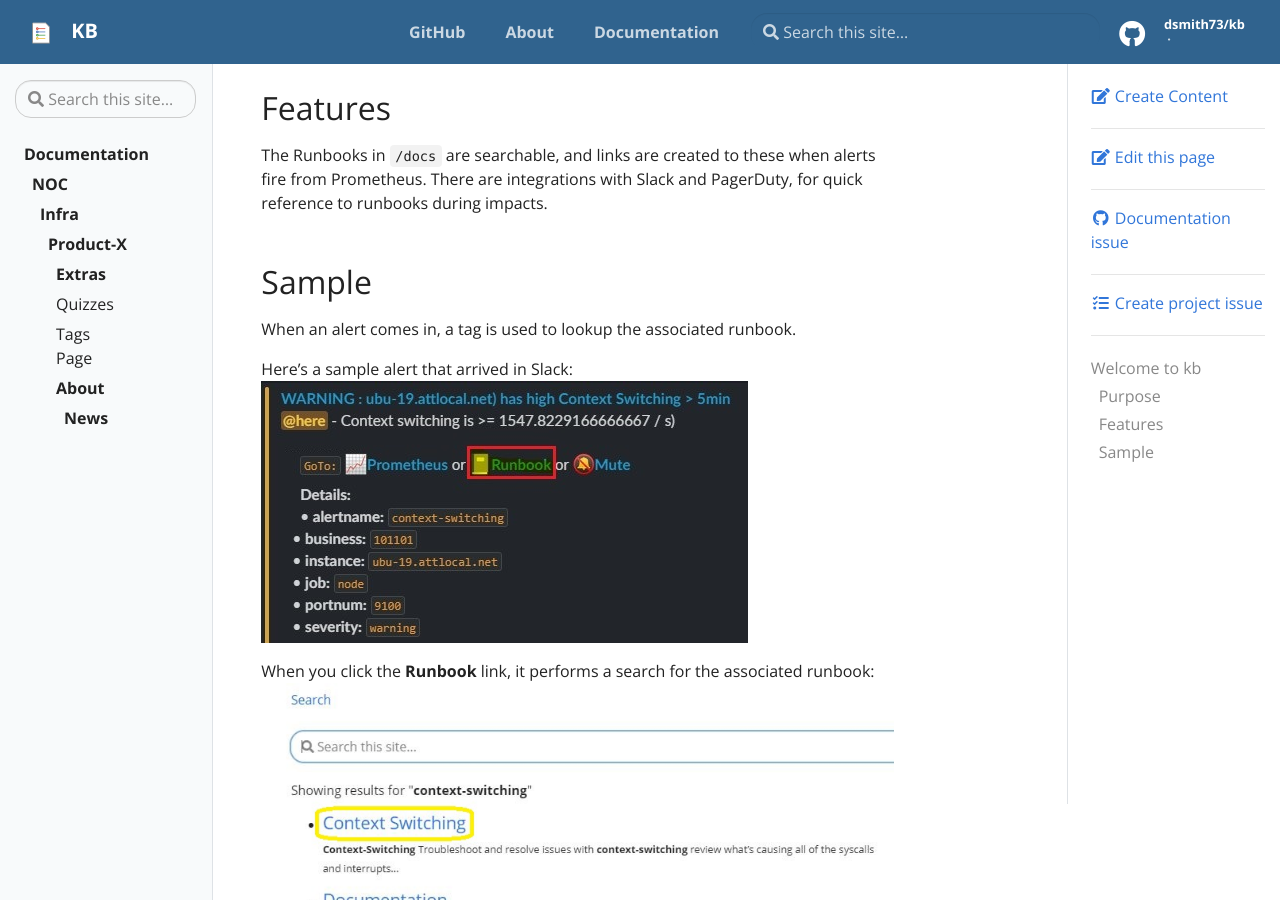
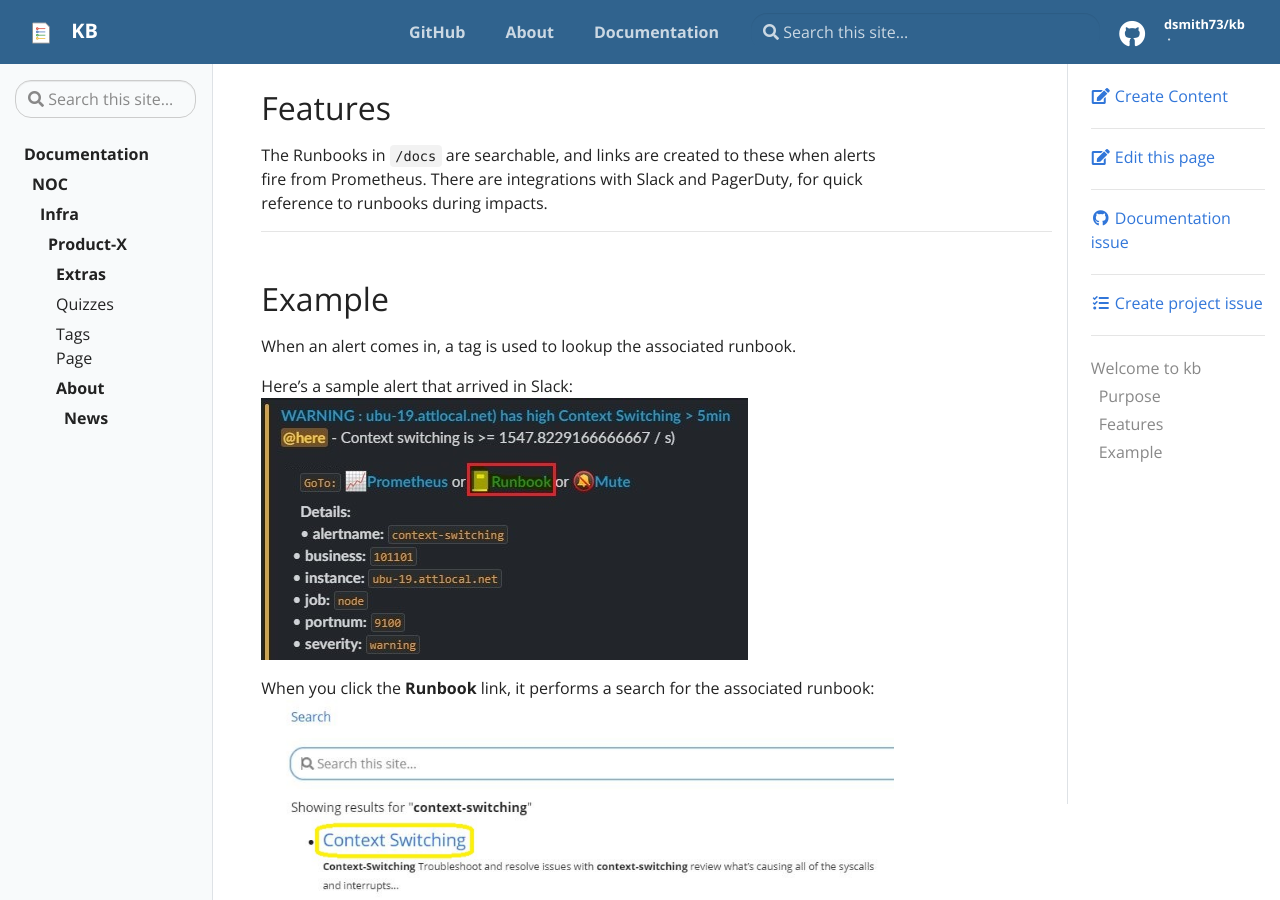
Before and after one commit to 101101/kb, a Jekyll site: the page built from pages/index.md, in a window 1280 px wide and 900 px high, scrolled down 472 px. Built offline with Jekyll 4.4.1, drawn with Linux system fonts in a browser that asks for light colours.

Commit message:
Update index.md

```diff
--- a/pages/index.md
+++ b/pages/index.md
@@ -22,15 +22,17 @@ This was created to integrate with the Prometheus monitoring solution which I ar
 
 The Runbooks in `/docs` are searchable, and links are created to these when alerts fire from Prometheus. There are integrations with Slack and PagerDuty, for quick reference to runbooks during impacts.
 
-## Sample
+---
+
+## Example
 
 When an alert comes in, a tag is used to lookup the associated runbook.
 
 Here's a sample alert that arrived in Slack:
-![{{% site.baseurl %}}]({{ site.baseurl }}/assets/img/sample-slack-alert.jpg "slack alert")
+![sample-slack-alert.jpg]({{ site.baseurl }}/assets/img/sample-slack-alert.jpg "slack alert")
 
 When you click the **Runbook** link, it performs a search for the associated runbook:
-![{{ site.baseurl }}]({{ site.baseurl }}/assets/img/sample-search-result.jpg "search result")
+![sample-search-result.jpg]({{ site.baseurl }}/assets/img/sample-search-result.jpg "search result")
 
 ---
 
```
